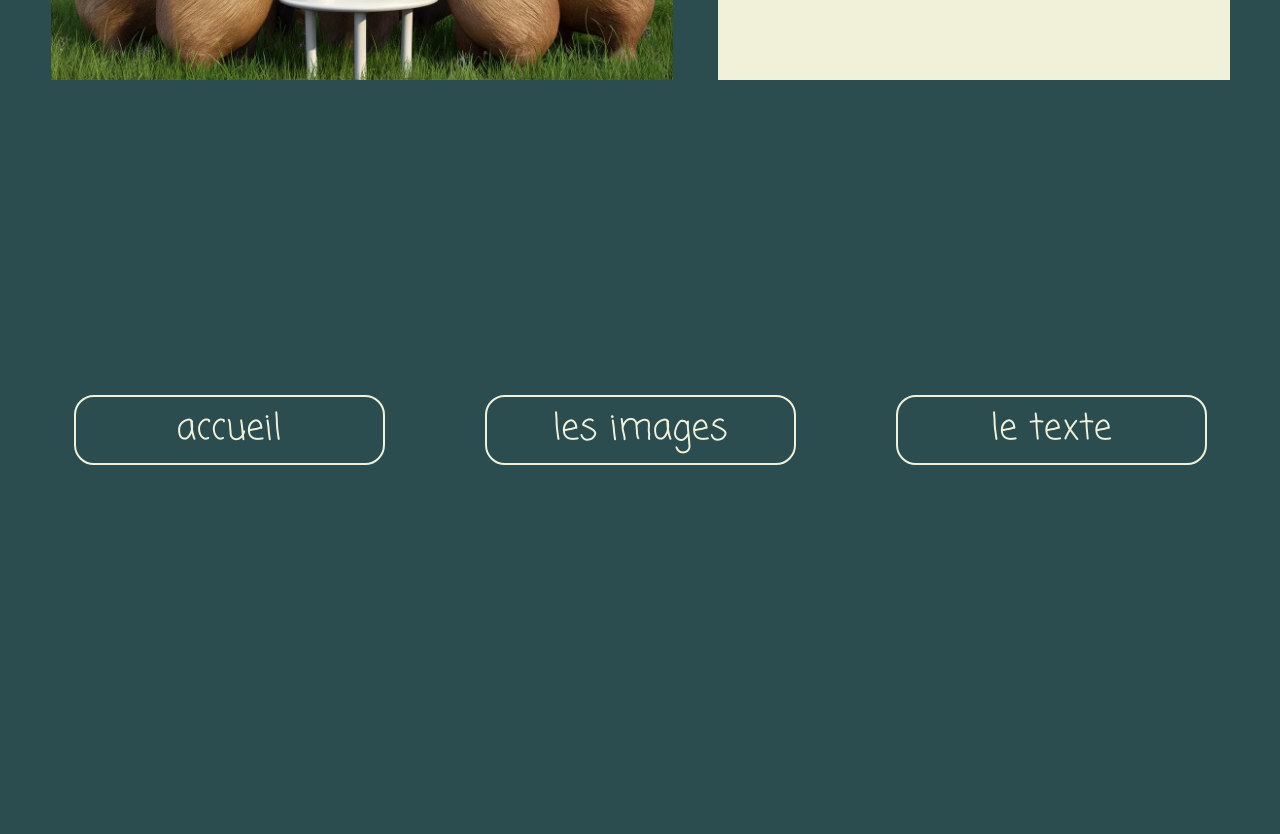
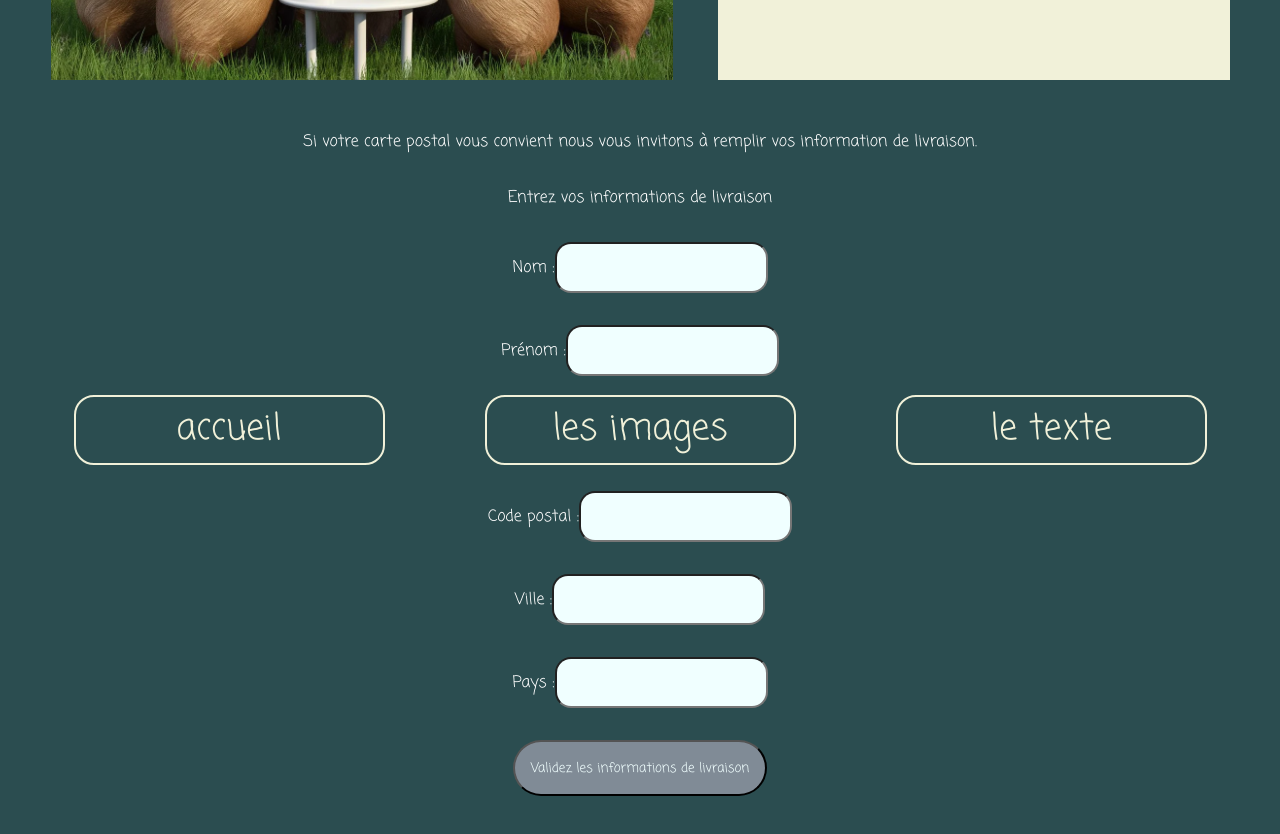
Before and after one commit to Pas-nou/CardVentures, a React (Vite) app in the folder cardventures/: page /visualisation in a window 1280 px wide. Shown: the part 320-1154 px from the top of the page. Before the commit the page ends 800 px from the top, so only its background shows below. Built offline with nearby package versions, Linux system fonts and the light colour scheme.

Commit message:
mise en place système de paiement fictif

```diff
--- /dev/null
+++ b/cardventures/src/components/Paiement.jsx
@@ -0,0 +1,32 @@
+function Paiement() {
+  return (
+    <>
+      <p>Entrez vos informations de livraison</p>
+      <form action="e-curency">
+        <p>
+          Nom :<input type="text"></input>
+        </p>
+        <p>
+          Prénom :<input type="text"></input>
+        </p>
+        <p>
+          Adresse :<input type="textarea"></input>
+        </p>
+        <p>
+          Code postal :<input type="text"></input>
+        </p>
+        <p>
+          Ville :<input type="text"></input>
+        </p>
+        <p>
+          Pays :<input type="text"></input>
+        </p>
+        <p className="button-visualisation">
+          <button type="submit">Validez les informations de livraison</button>
+        </p>
+      </form>
+    </>
+  );
+}
+
+export default Paiement;
--- /dev/null
+++ b/cardventures/src/pages/Confirmation.jsx
@@ -0,0 +1,4 @@
+function Confirmation(){
+    return <h1>Nous vous remercions pour votre achat, et pour votre confiance</h1>
+}
+export default Confirmation
--- /dev/null
+++ b/cardventures/src/pages/ECurency.jsx
@@ -0,0 +1,30 @@
+import "../styles/visualisation.css";
+function ECurency() {
+  return (
+    <>
+    <h1>ICI NOUS AVONS QUITTER LE SITE ET NOUS SOMME SUR UN E-CURENCY DE PAIEMENT</h1>
+      <form action="confirmation">
+        <p>
+          Vous avez commandé 1 carte nature et évasion 3 € frais de port 0,30€
+          pour un total de 3,30€
+        </p>
+        <p>
+          Nom du porteur de la carte<input type="text"></input>
+        </p>
+        <p>
+          Numéro de carte banquaire<input type="text"></input>
+        </p>
+        <p>
+          Date de validation<input type="text"></input>
+        </p>
+        <p>
+          Numéro CSV<input type="text"></input>
+        </p>
+        <p>
+          <button type="submit">valider le paiement</button>
+        </p>
+      </form>
+    </>
+  );
+}
+export default ECurency;
--- a/cardventures/src/pages/Visualisation.jsx
+++ b/cardventures/src/pages/Visualisation.jsx
@@ -1,11 +1,17 @@
 import Footer from "../components/Footer";
+import Paiement from "../components/Paiement";
 import PreviewCard from "../components/PreviewCard";
 
+import "../styles/visualisation.css";
 
 function Visualisation() {
   return (
     <>
       <PreviewCard />
+      <p>
+        Si votre carte postal vous convient nous vous invitons à remplir vos information de livraison.
+      </p>
+      <Paiement />
       <Footer />
     </>
   );
--- a/cardventures/src/styles/face-avant.css
+++ b/cardventures/src/styles/face-avant.css
@@ -46,7 +46,7 @@
   color: #808b96;
   cursor: pointer;
 }
-=======
+
 .picture {
   display: flex;
   flex-wrap: wrap;
--- /dev/null
+++ b/cardventures/src/styles/visualisation.css
@@ -0,0 +1,24 @@
+p {
+  text-align: center;
+  margin-bottom: 2rem;
+  color:#FFF;
+}
+
+.button-visualisation {
+  margin-bottom: 100px;
+}
+
+.button-visualisation >  button {
+  background: #808b96;
+  color: azure;
+  border-radius: 2rem;
+  padding: 1rem;
+}
+
+.button-visualisation >  button:hover {
+  background: azure;
+  color: #808b96;
+  cursor: pointer;
+}
+
+p > input{padding: 1rem; background: azure;border-radius: 1rem;}
```
Also changed, not shown: cardventures/src/Router.jsx (+10 -0 lines). Lines whose indentation alone changed are shown as unchanged.
